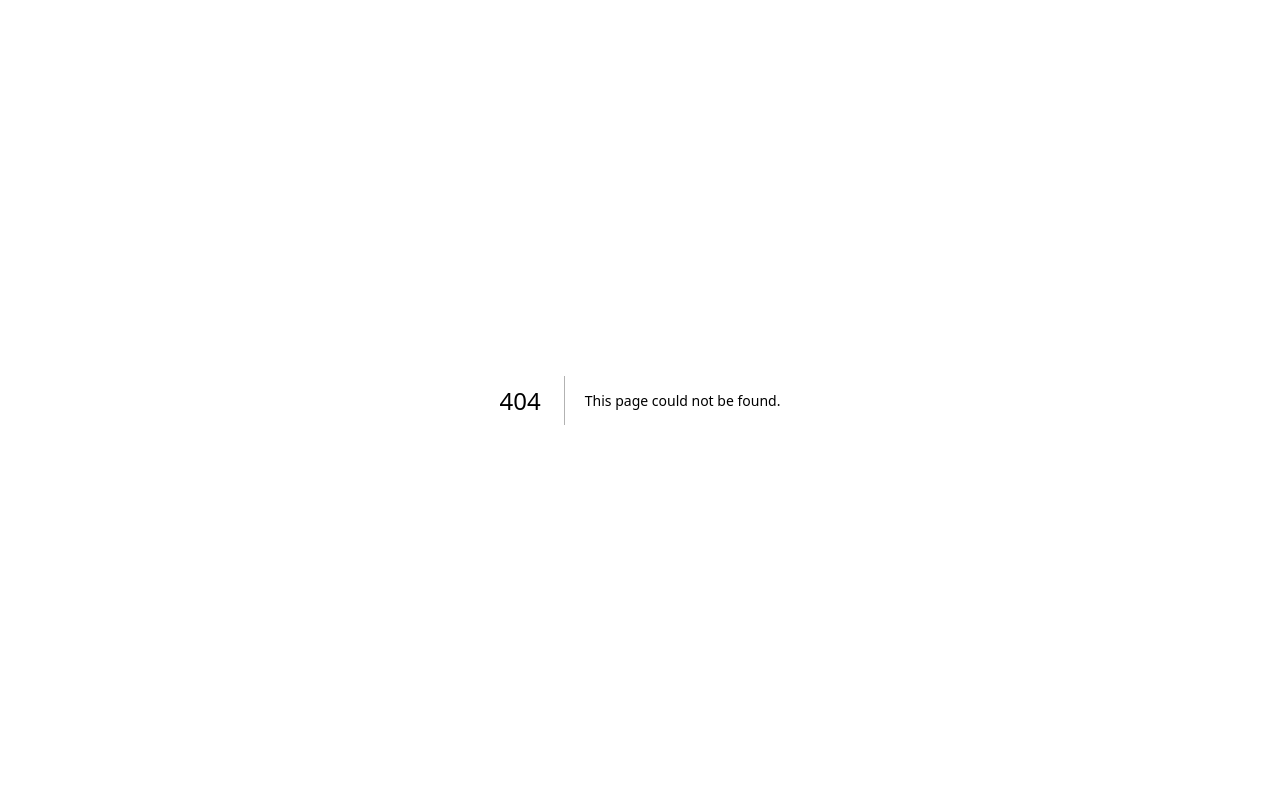
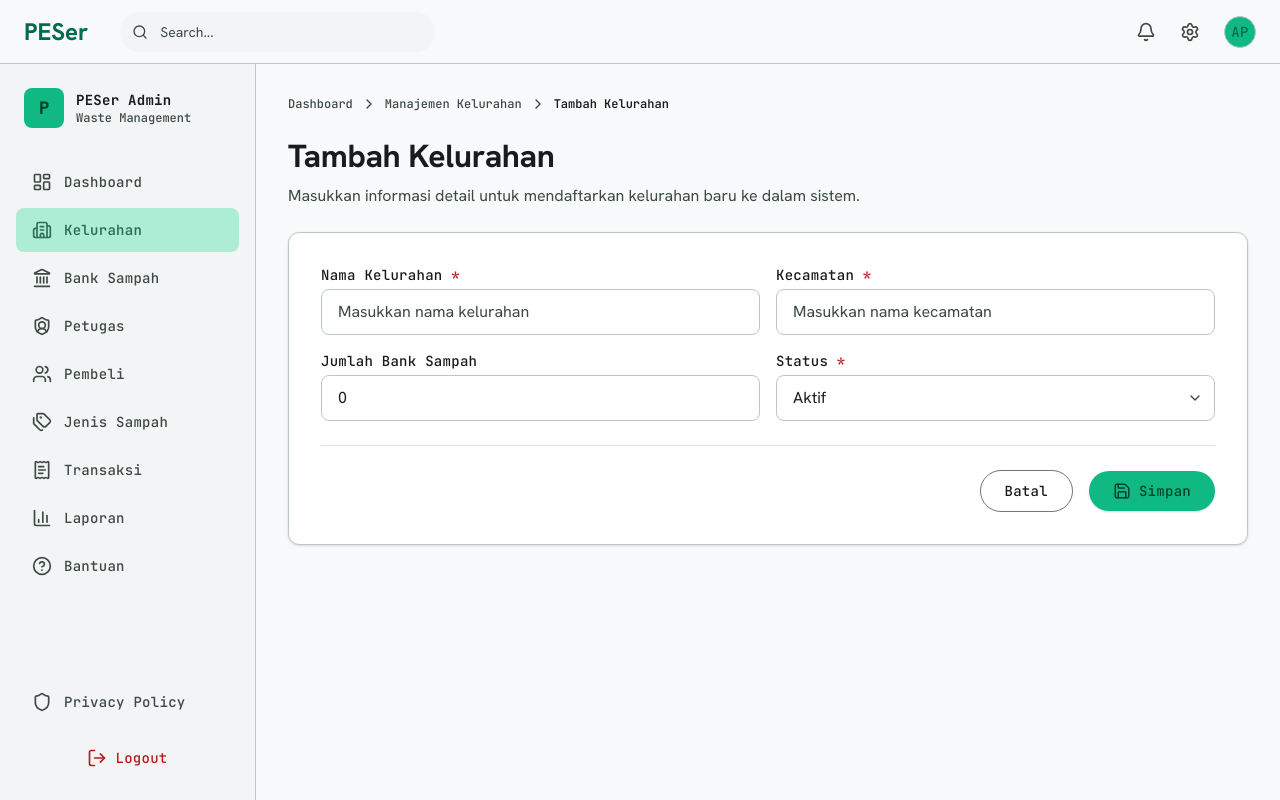
Before and after one commit to PESer-Bacukiki-Barat/PESer, a Next.js app: page /admin/kelurahan/tambah in a window 1280 px wide. Before the commit this address had no page. Built offline with nearby package versions, Linux system fonts and the light colour scheme.

Commit message:
add page tambahkelurahan on feat: kelurahan

```diff
--- /dev/null
+++ b/src/app/admin/kelurahan/tambah/page.tsx
@@ -0,0 +1,42 @@
+import type { Metadata } from "next";
+import { ChevronRight } from "lucide-react";
+
+import { KelurahanForm } from "@/components/admin/kelurahan-form";
+
+export const metadata: Metadata = {
+  title: "Tambah Kelurahan",
+};
+
+export default function TambahKelurahanPage() {
+  return (
+    <>
+      {/* Breadcrumbs */}
+      <nav
+        aria-label="Breadcrumb"
+        className="flex items-center gap-2 text-on-surface-variant font-label-sm text-label-sm mb-6"
+      >
+        <a className="hover:text-primary transition-colors" href="/admin">
+          Dashboard
+        </a>
+        <ChevronRight className="size-4" />
+        <a className="hover:text-primary transition-colors" href="/admin/kelurahan">
+          Manajemen Kelurahan
+        </a>
+        <ChevronRight className="size-4" />
+        <span className="text-on-surface font-semibold">Tambah Kelurahan</span>
+      </nav>
+
+      {/* Header */}
+      <div className="mb-6">
+        <h1 className="font-headline-lg-mobile md:font-headline-lg text-headline-lg-mobile md:text-headline-lg text-on-surface mb-2">
+          Tambah Kelurahan
+        </h1>
+        <p className="font-body-md text-body-md text-on-surface-variant max-w-2xl">
+          Masukkan informasi detail untuk mendaftarkan kelurahan baru ke dalam sistem.
+        </p>
+      </div>
+
+      <KelurahanForm cancelHref="/admin/kelurahan" />
+    </>
+  );
+}
--- /dev/null
+++ b/src/components/admin/kelurahan-form.tsx
@@ -0,0 +1,135 @@
+"use client";
+
+import { useState, type FormEvent } from "react";
+import { Save } from "lucide-react";
+import { useRouter } from "next/navigation";
+
+import { Field, SelectField, inputClasses, type SelectOption } from "@/components/admin/form-fields";
+
+export type KelurahanFormValues = {
+  name: string;
+  kecamatan: string;
+  bankSampah: number;
+  status: string;
+};
+
+export const KELURAHAN_STATUS_OPTIONS: SelectOption[] = [
+  { value: "Aktif", label: "Aktif" },
+  { value: "Non-aktif", label: "Non-aktif" },
+];
+
+export function KelurahanForm({
+  initialData,
+  statusOptions = KELURAHAN_STATUS_OPTIONS,
+  submitLabel = "Simpan",
+  cancelLabel = "Batal",
+  cancelHref,
+  onSubmit,
+  onCancel,
+}: {
+  initialData?: Partial<KelurahanFormValues>;
+  statusOptions?: SelectOption[];
+  submitLabel?: string;
+  cancelLabel?: string;
+  cancelHref?: string;
+  onSubmit?: (values: KelurahanFormValues) => void;
+  onCancel?: () => void;
+}) {
+  const router = useRouter();
+
+  const [name, setName] = useState(initialData?.name ?? "");
+  const [kecamatan, setKecamatan] = useState(initialData?.kecamatan ?? "");
+  const [bankSampah, setBankSampah] = useState(
+    initialData?.bankSampah != null ? String(initialData.bankSampah) : "0",
+  );
+  const [status, setStatus] = useState(
+    initialData?.status ?? statusOptions[0]?.value ?? "",
+  );
+
+  function handleSubmit(e: FormEvent<HTMLFormElement>) {
+    e.preventDefault();
+    onSubmit?.({
+      name: name.trim(),
+      kecamatan: kecamatan.trim(),
+      bankSampah: Number(bankSampah) || 0,
+      status,
+    });
+  }
+
+  function handleCancel() {
+    if (cancelHref) {
+      router.push(cancelHref);
+    } else {
+      onCancel?.();
+    }
+  }
+
+  return (
+    <div className="bg-surface-container-lowest border border-outline-variant rounded-xl p-6 md:p-8 shadow-sm">
+      <form onSubmit={handleSubmit} className="space-y-6">
+        {/* Wilayah Grid */}
+        <div className="grid grid-cols-1 md:grid-cols-2 gap-4">
+          <Field label="Nama Kelurahan" required htmlFor="name">
+            <input
+              id="name"
+              type="text"
+              value={name}
+              onChange={(e) => setName(e.target.value)}
+              placeholder="Masukkan nama kelurahan"
+              required
+              className={inputClasses}
+            />
+          </Field>
+          <Field label="Kecamatan" required htmlFor="kecamatan">
+            <input
+              id="kecamatan"
+              type="text"
+              value={kecamatan}
+              onChange={(e) => setKecamatan(e.target.value)}
+              placeholder="Masukkan nama kecamatan"
+              required
+              className={inputClasses}
+            />
+          </Field>
+          <Field label="Jumlah Bank Sampah" htmlFor="bankSampah">
+            <input
+              id="bankSampah"
+              type="number"
+              min={0}
+              value={bankSampah}
+              onChange={(e) => setBankSampah(e.target.value)}
+              placeholder="0"
+              className={inputClasses}
+            />
+          </Field>
+          <SelectField
+            id="status"
+            label="Status"
+            required
+            value={status}
+            onChange={setStatus}
+            options={statusOptions}
+          />
+        </div>
+
+        {/* Action Buttons */}
+        <div className="flex items-center justify-end gap-4 pt-6 border-t border-outline-variant/50">
+          <button
+            type="button"
+            onClick={handleCancel}
+            className="px-6 py-2.5 rounded-full border border-outline text-on-surface font-label-md text-label-md hover:bg-surface-container-low transition-colors"
+          >
+            {cancelLabel}
+          </button>
+          <button
+            type="submit"
+            className="px-6 py-2.5 rounded-full bg-primary-container text-on-primary-container font-label-md text-label-md hover:bg-primary hover:text-on-primary transition-colors flex items-center gap-2 shadow-sm"
+          >
+            <Save className="size-[18px]" />
+            {submitLabel}
+          </button>
+        </div>
+      </form>
+    </div>
+  );
+}
--- a/src/components/admin/kelurahan-table.tsx
+++ b/src/components/admin/kelurahan-table.tsx
@@ -1,5 +1,6 @@
 "use client";
 
+import Link from "next/link";
 import { Download, Eye, Pencil, Plus, Trash2 } from "lucide-react";
 
 import {
@@ -56,7 +57,6 @@ const columns: Column<Kelurahan>[] = [
 
 export function KelurahanTable({
   kelurahans,
-  onAdd,
   onEdit,
   onDelete,
   onView,
@@ -64,7 +64,6 @@ export function KelurahanTable({
   onSelectedChange,
 }: {
   kelurahans: Kelurahan[];
-  onAdd?: () => void;
   onEdit?: (kel: Kelurahan) => void;
   onDelete?: (kel: Kelurahan) => void;
   onView?: (kel: Kelurahan) => void;
@@ -101,14 +100,13 @@ export function KelurahanTable({
             <Download className="size-[18px]" />
             <span className="hidden sm:inline">Export Data</span>
           </button>
-          <button
-            type="button"
-            onClick={onAdd}
+          <Link
+            href="/admin/kelurahan/tambah"
             className="flex-1 sm:flex-none flex items-center justify-center gap-2 h-10 px-4 rounded-lg bg-primary text-on-primary hover:bg-primary-fixed-variant transition-colors shadow-sm font-label-md text-label-md font-semibold"
           >
             <Plus className="size-[18px]" />
             <span className="hidden sm:inline">Tambah Kelurahan</span>
-          </button>
+          </Link>
         </>
       }
       actions={() => [
```
